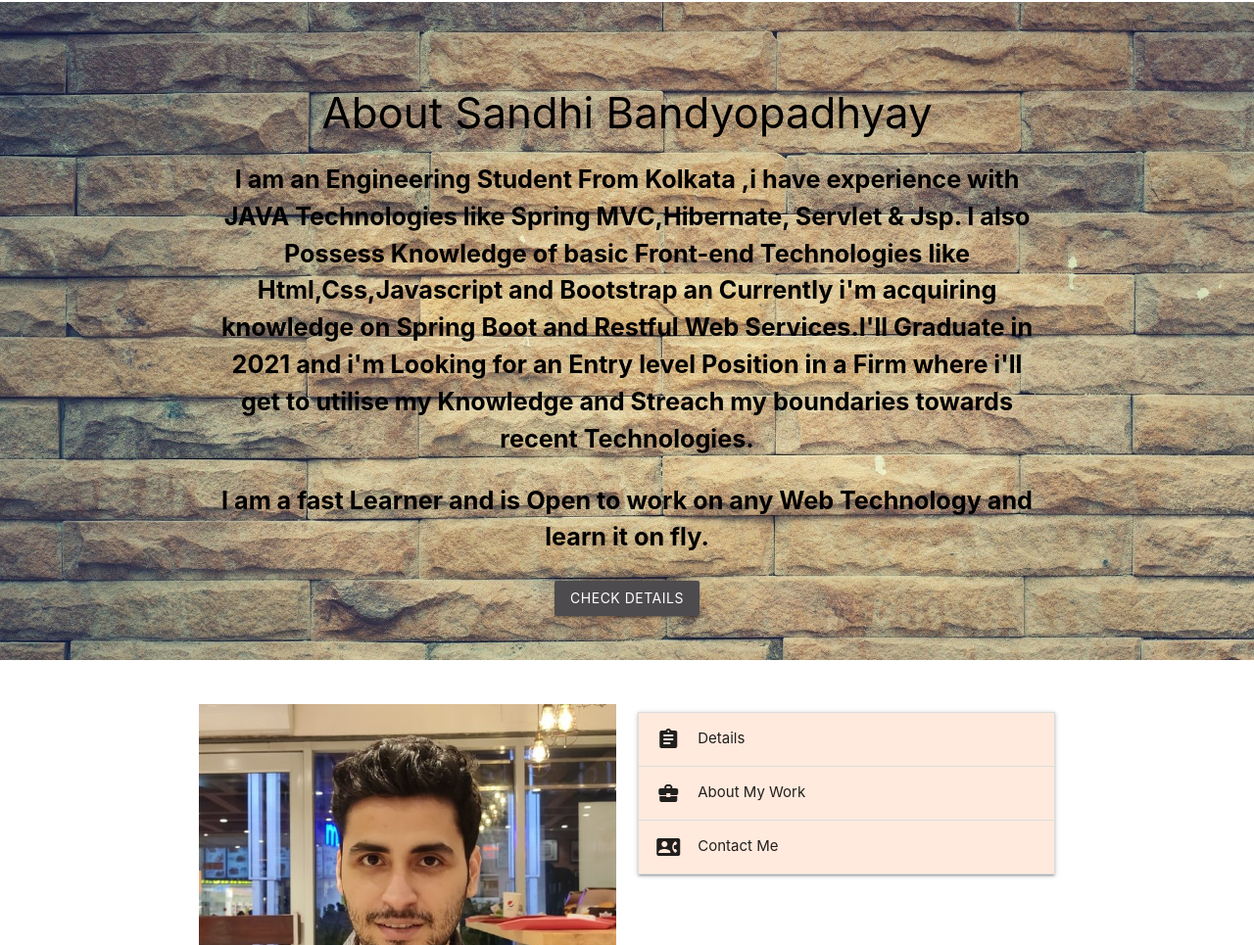
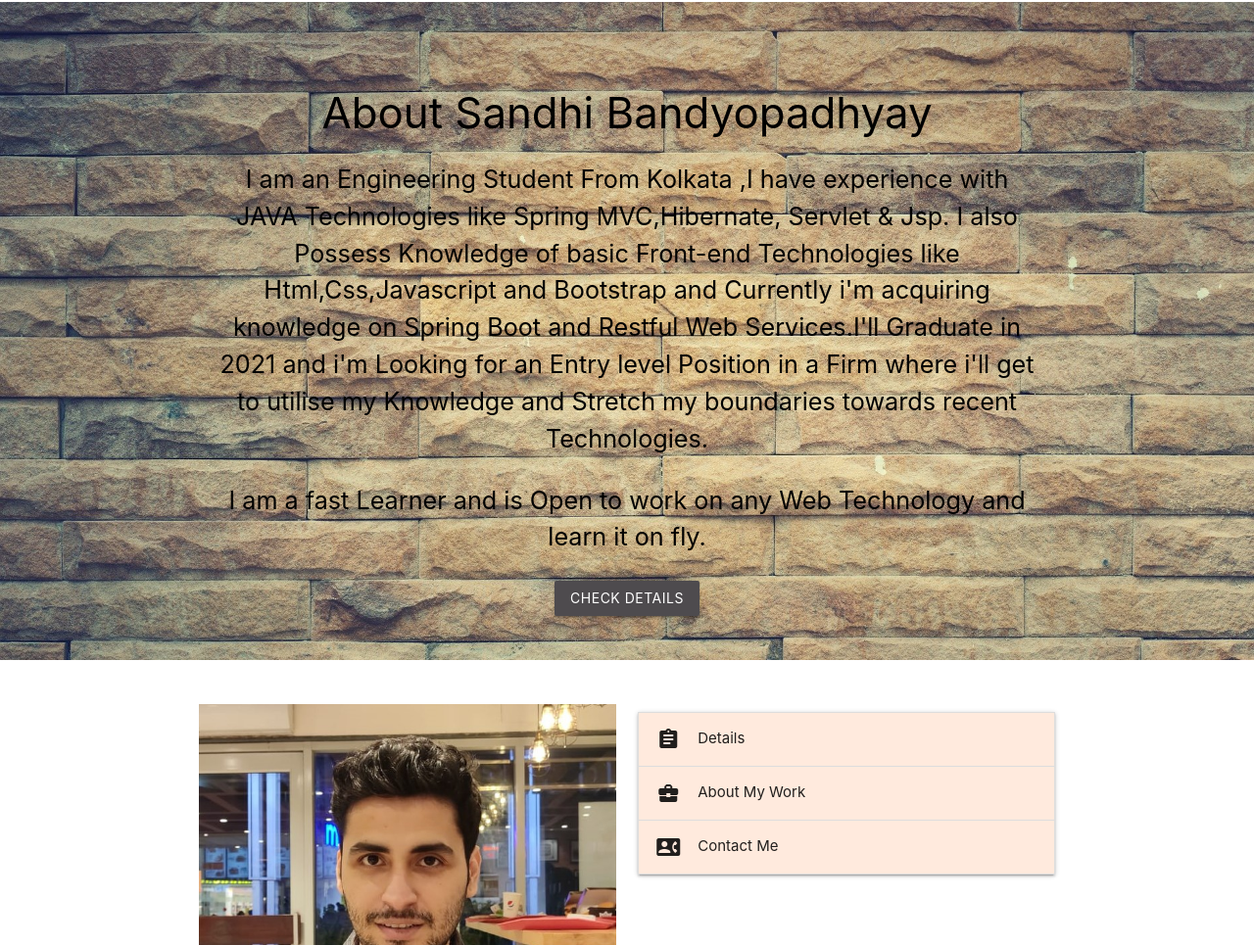
Before and after one commit to SandhiBanerjee97/GitPageSandhi, a plain HTML site: page index.html in a window 1280 px wide. Shown: the part 1042-2007 px from the top of the page at 98% size. Drawn offline with Linux system fonts and the light colour scheme.

Commit message:
Update index.html

```diff
--- a/index.html
+++ b/index.html
@@ -91,8 +91,8 @@
       <section id="aboutMe" class="mt-5 p-5" style="background: url(images/aged-1846818_1920.jpg); background-size: cover;background-attachment: fixed;">
         <div class="container mt-5 center-align">
           <h3 class="black-text">About Sandhi Bandyopadhyay</h3>
-          <p class="flow-text black-text"><b>I am an Engineering Student From Kolkata ,i have experience with JAVA Technologies like Spring MVC,Hibernate, Servlet & Jsp. I also Possess Knowledge of basic Front-end Technologies like Html,Css,Javascript and Bootstrap an Currently i'm acquiring knowledge on Spring Boot and Restful Web Services.I'll Graduate in 2021 and i'm Looking for an Entry level Position in a Firm where i'll get to utilise my Knowledge and Streach my boundaries towards recent Technologies. </b></p>
-          <p class="flow-text black-text"><b>I am a fast Learner and is Open to work on any Web Technology and learn it on fly.</b></p>
+          <p class="flow-text black-text">I am an Engineering Student From Kolkata ,I have experience with JAVA Technologies like Spring MVC,Hibernate, Servlet & Jsp. I also Possess Knowledge of basic Front-end Technologies like Html,Css,Javascript and Bootstrap and Currently i'm acquiring knowledge on Spring Boot and Restful Web Services.I'll Graduate in 2021 and i'm Looking for an Entry level Position in a Firm where i'll get to utilise my Knowledge and Stretch my boundaries towards recent Technologies.</p>
+          <p class="flow-text black-text">I am a fast Learner and is Open to work on any Web Technology and learn it on fly.</p>
            <a href="#knowMore"class="btn bg-primary">Check Details</a>
         </div>
       </section>
```
